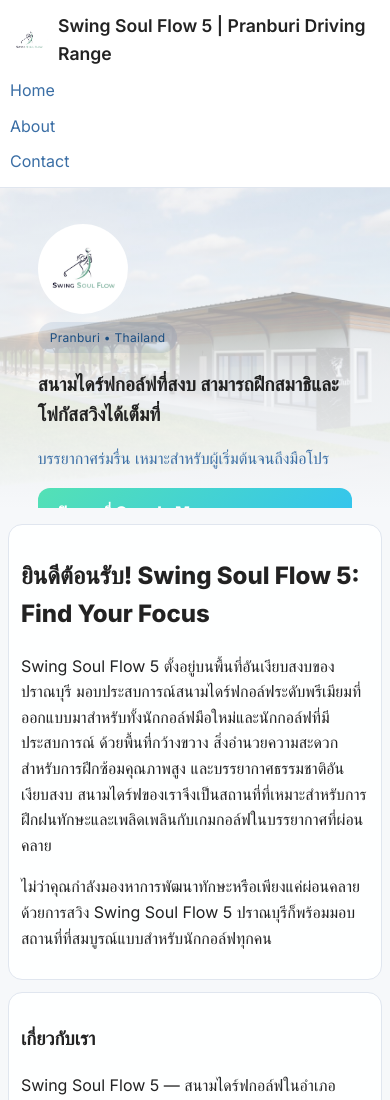
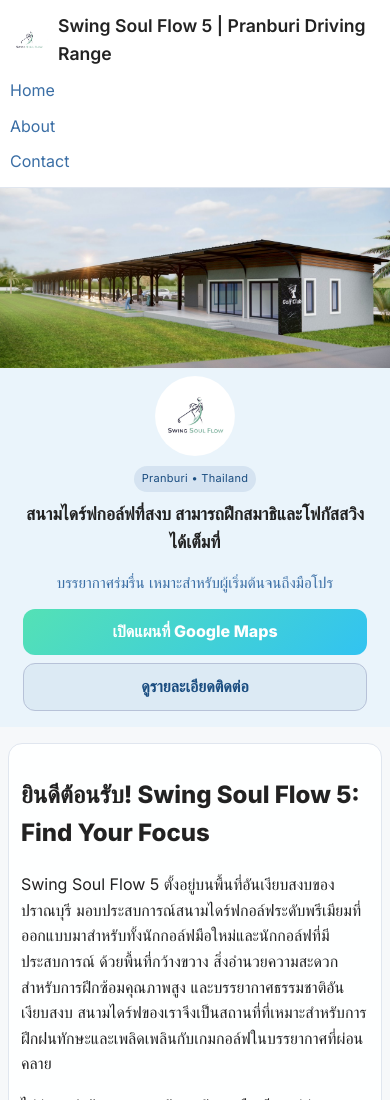
Before and after one commit to swingalbatross5-commits/swingsoulflow5, a plain HTML site: page index.html in a window 390 px wide. Shown: the top 1100 px of the page. Drawn offline with nearby package versions, Linux system fonts and the light colour scheme.

Commit message:
update style

```diff
--- a/style.css
+++ b/style.css
@@ -181,31 +181,65 @@
   }
 }
 
-/* ปรับ hero section */
+/* ปรับ hero section สำหรับมือถือ */
 @media (max-width: 640px) {
   .hero {
     height: auto;
-    min-height: 320px;
+    min-height: 340px;
+    padding-bottom: 16px;
+  }
+  .slides {
+    height: 180px;
+    min-height: 120px;
+    position: relative;
+  }
+  .slide,
+  .slide.active {
+    height: 180px;
+    min-height: 120px;
+    object-fit: cover;
+    position: absolute;
+    left: 0; right: 0; top: 0; bottom: 0;
+  }
+  .hero-overlay {
+    position: static;
+    background: none;
+    padding: 0 8px;
+    display: block;
   }
   .hero-inner {
-    padding: 12px 0 4px;
+    padding: 8px 0 0 0;
+    text-align: center;
   }
   .logo-mid {
-    width: 90px !important;
-    height: 90px !important;
+    width: 80px !important;
+    height: 80px !important;
+    margin: 0 auto 8px auto;
+    display: block;
+  }
+  .kicker {
+    font-size: 11px;
+    padding: 4px 8px;
   }
   h1 {
-    font-size: 1.2rem;
+    font-size: 1.1rem;
+    margin: 8px 0 6px 0;
   }
   .lead {
-    font-size: 1rem;
+    font-size: 0.95rem;
+    margin-bottom: 10px;
   }
   .cta-row {
     flex-direction: column;
     gap: 8px;
+    align-items: center;
+  }
+  .btn {
+    width: 100%;
+    font-size: 1rem;
+    padding: 10px 0;
   }
 }
-
 /* ปรับ card และ section */
 @media (max-width: 640px) {
   .section {
```
